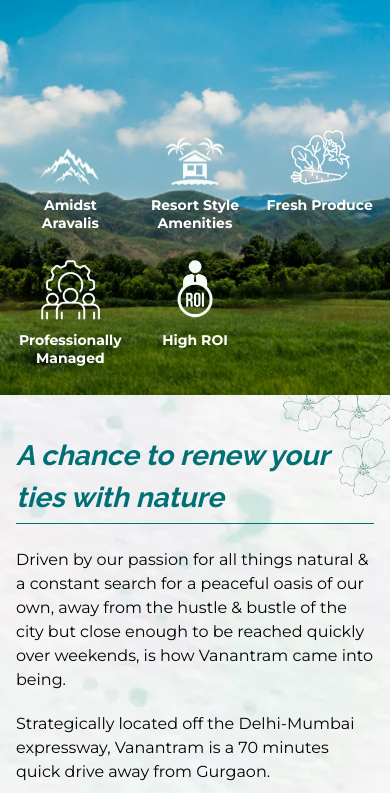
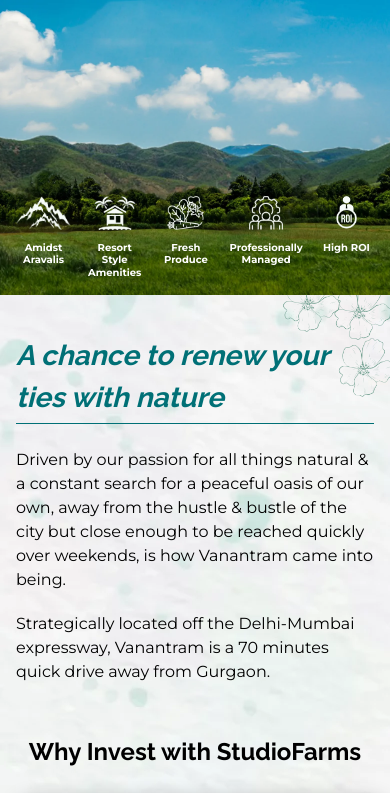
Before and after one commit to Abdullah-Munshi/studio_farms, a website built with Vite: page whyus.html in a window 390 px wide. Shown: the part 79-872 px from the top of the page. Built offline with nearby package versions, Linux system fonts and the light colour scheme.

Commit message:
git status

```diff
--- a/whyus.html
+++ b/whyus.html
@@ -118,16 +118,16 @@
     </header>
     <main class="relative z-0">
       <section
-        class="hero-area type-2 h-[400px] md:h-[450px] lg:h-[600px] xl:h-[820px] bg-cover bg-center flex flex-col"
+        class="hero-area type-2 h-[300px] sm:h-[400px] md:h-[450px] lg:h-[600px] xl:h-[820px] bg-cover bg-center flex flex-col"
         style="background-image: url(./src/images/banner-1.webp)"
       >
         <div class="container mt-auto">
           <div
-            class="hero-two-content grid grid-cols-3 md:grid-cols-5 gap-y-7 gap-x-4 text-center py-7"
+            class="hero-two-content grid grid-cols-[1fr_1fr_1fr_1.2fr_1fr] sm:grid-cols-5 gap-y-7 gap-x-4 text-center py-4 sm:py-7"
           >
             <div class="item">
               <div
-                class="item-img h-[60px] xl:h-[80px] flex items-end justify-center mb-3 md:mb-5 xl:mb-6"
+                class="item-img h-[34px] sm:h-[60px] xl:h-[80px] flex items-end justify-center mb-3 md:mb-5 xl:mb-6"
               >
                 <img
                   class="max-h-full max-w-[60px] xl:max-w-[80px]"
@@ -135,13 +135,15 @@
                   alt=""
                 />
               </div>
-              <p class="font-bold text-white text-sm xl:text-xl leading-snug">
+              <p
+                class="font-bold text-white text-[10px] sm:text-sm xl:text-xl leading-snug"
+              >
                 Amidst Aravalis
               </p>
             </div>
             <div class="item">
               <div
-                class="item-img h-[60px] xl:h-[80px] flex items-end justify-center mb-3 md:mb-5 xl:mb-6"
+                class="item-img h-[34px] sm:h-[60px] xl:h-[80px] flex items-end justify-center mb-3 md:mb-5 xl:mb-6"
               >
                 <img
                   class="max-h-full max-w-[60px] xl:max-w-[80px]"
@@ -149,14 +151,16 @@
                   alt=""
                 />
               </div>
-              <p class="font-bold text-white text-sm xl:text-xl leading-snug">
+              <p
+                class="font-bold text-white text-[10px] sm:text-sm xl:text-xl leading-snug"
+              >
                 Resort Style <br />
                 Amenities
               </p>
             </div>
             <div class="item">
               <div
-                class="item-img h-[60px] xl:h-[80px] flex items-end justify-center mb-3 md:mb-5 xl:mb-6"
+                class="item-img h-[34px] sm:h-[60px] xl:h-[80px] flex items-end justify-center mb-3 md:mb-5 xl:mb-6"
               >
                 <img
                   class="max-h-full max-w-[60px] xl:max-w-[80px]"
@@ -164,13 +168,15 @@
                   alt=""
                 />
               </div>
-              <p class="font-bold text-white text-sm xl:text-xl leading-snug">
+              <p
+                class="font-bold text-white text-[10px] sm:text-sm xl:text-xl leading-snug"
+              >
                 Fresh Produce
               </p>
             </div>
             <div class="item">
               <div
-                class="item-img h-[60px] xl:h-[80px] flex items-end justify-center mb-3 md:mb-5 xl:mb-6"
+                class="item-img h-[34px] sm:h-[60px] xl:h-[80px] flex items-end justify-center mb-3 md:mb-5 xl:mb-6"
               >
                 <img
                   class="max-h-full max-w-[60px] xl:max-w-[80px]"
@@ -178,14 +184,16 @@
                   alt=""
                 />
               </div>
-              <p class="font-bold text-white text-sm xl:text-xl leading-snug">
+              <p
+                class="font-bold text-white text-[10px] sm:text-sm xl:text-xl leading-snug"
+              >
                 Professionally <br />
                 Managed
               </p>
             </div>
             <div class="item">
               <div
-                class="item-img h-[60px] xl:h-[80px] flex items-end justify-center mb-3"
+                class="item-img h-[34px] sm:h-[60px] xl:h-[80px] flex items-end justify-center mb-3"
               >
                 <img
                   class="max-h-full max-w-[60px] xl:max-w-[80px]"
@@ -193,7 +201,9 @@
                   alt=""
                 />
               </div>
-              <p class="font-bold text-white text-sm xl:text-xl leading-snug">
+              <p
+                class="font-bold text-white text-[10px] sm:text-sm xl:text-xl leading-snug"
+              >
                 High ROI
               </p>
             </div>
```
